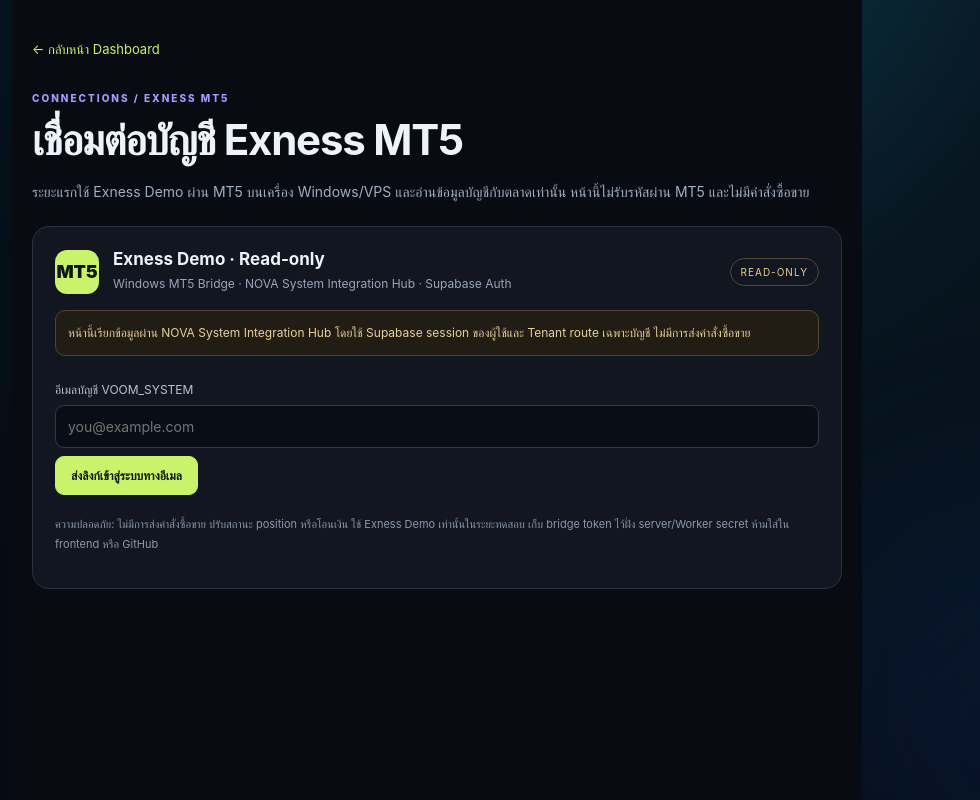
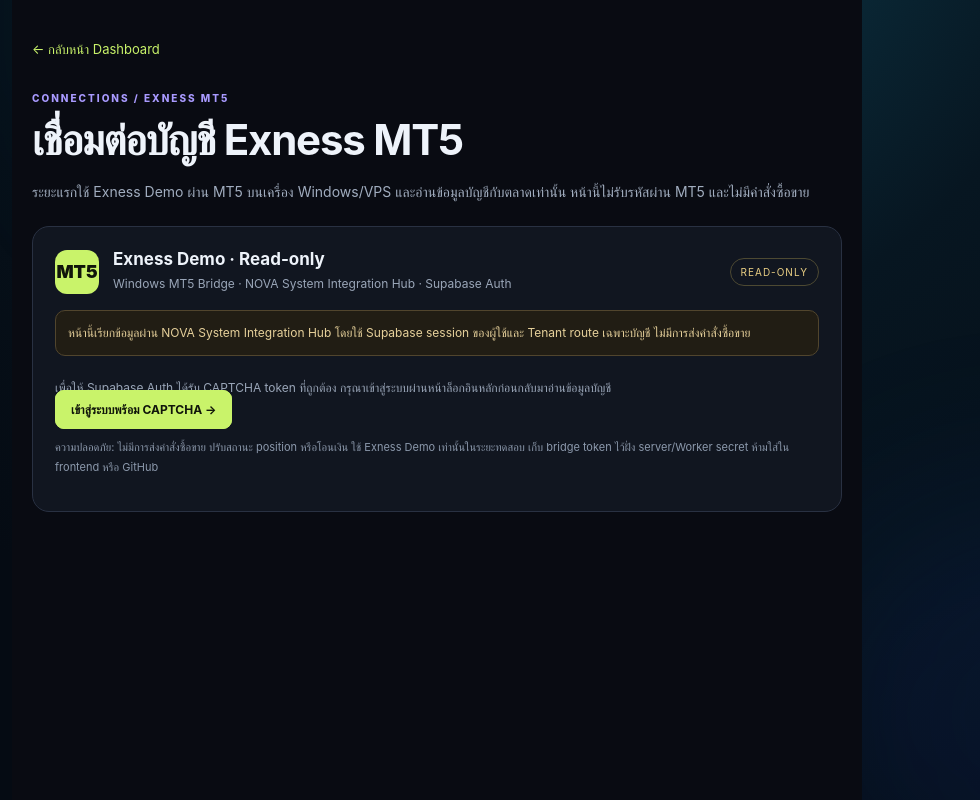
Before and after one commit to vutting895/VOOM_SYSTEM-NOVA-AI, a Next.js app in the folder frontend/: page /settings/broker in a window 1280 px wide. Shown: the whole page, without its empty margins (203-1183 px from the left). Built offline with nearby package versions, Linux system fonts and the light colour scheme; no server answers.

Commit message:
fix: route broker login through captcha-protected auth page

```diff
--- a/frontend/app/settings/broker/page.tsx
+++ b/frontend/app/settings/broker/page.tsx
@@ -55,7 +55,6 @@ function pendingMessage(connection: HubConnection): string {
 }
 
 export default function BrokerSettingsPage() {
-  const [email, setEmail] = useState("");
   const [signedInEmail, setSignedInEmail] = useState("");
   const [account, setAccount] = useState<ReadOnlyAccount | null>(null);
   const [busy, setBusy] = useState(false);
@@ -212,22 +211,6 @@ export default function BrokerSettingsPage() {
     return () => listener.subscription.unsubscribe();
   }, []);
 
-  async function sendMagicLink(event: React.FormEvent<HTMLFormElement>) {
-    event.preventDefault();
-    setBusy(true); setError(""); setNotice("");
-    try {
-      if (!supabase) throw new Error("ยังไม่ได้ตั้งค่า Supabase URL และ publishable/anon key ใน Cloudflare");
-      const { error: authError } = await supabase.auth.signInWithOtp({
-        email,
-        options: { emailRedirectTo: `${window.location.origin}/settings/broker` },
-      });
-      if (authError) throw authError;
-      setNotice("ส่งลิงก์เข้าสู่ระบบไปยังอีเมลแล้ว กรุณาเปิดลิงก์จากอุปกรณ์นี้");
-    } catch (e) {
-      setError(e instanceof Error ? e.message : "ส่งลิงก์เข้าสู่ระบบไม่สำเร็จ");
-    } finally { setBusy(false); }
-  }
-
   async function signOut() {
     if (!supabase) return;
     await supabase.auth.signOut();
@@ -285,10 +268,10 @@ export default function BrokerSettingsPage() {
             </div>}
           </div>
         ) : (
-          <form onSubmit={sendMagicLink} style={{marginTop:22}}>
-            <label>อีเมลบัญชี VOOM_SYSTEM<input type="email" required autoComplete="email" value={email} onChange={e=>setEmail(e.target.value)} placeholder="you@example.com" /></label>
-            <button className="btn primary" disabled={busy || !supabase} type="submit">{busy ? "กำลังส่ง…" : "ส่งลิงก์เข้าสู่ระบบทางอีเมล"}</button>
-          </form>
+          <div style={{marginTop:22}}>
+            <p className="muted">เพื่อให้ Supabase Auth ได้รับ CAPTCHA token ที่ถูกต้อง กรุณาเข้าสู่ระบบผ่านหน้าล็อกอินหลักก่อนกลับมาอ่านข้อมูลบัญชี</p>
+            <a className="btn primary" href="/login">เข้าสู่ระบบพร้อม CAPTCHA →</a>
+          </div>
         )}
         {notice && <p className="notice" role="status">{notice}</p>}
         {error && <p className="error" role="alert">{error}</p>}
```
